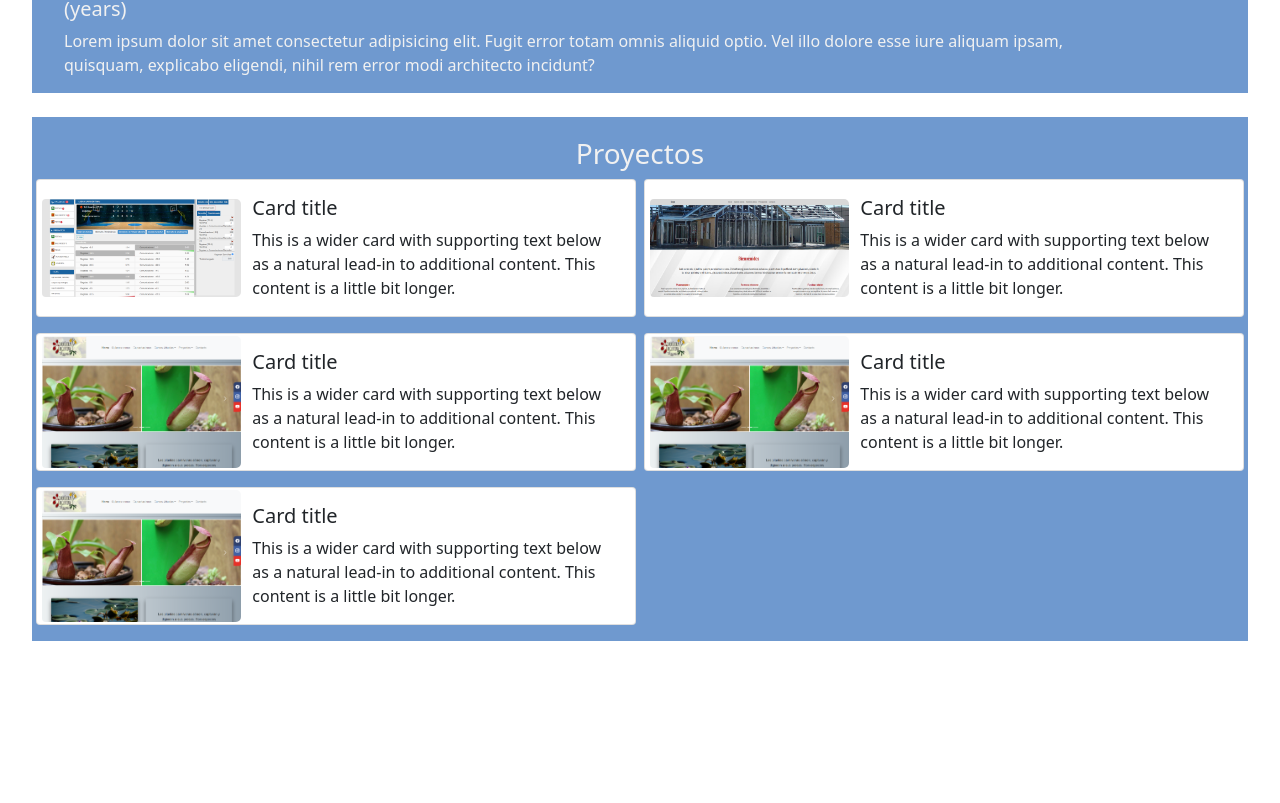
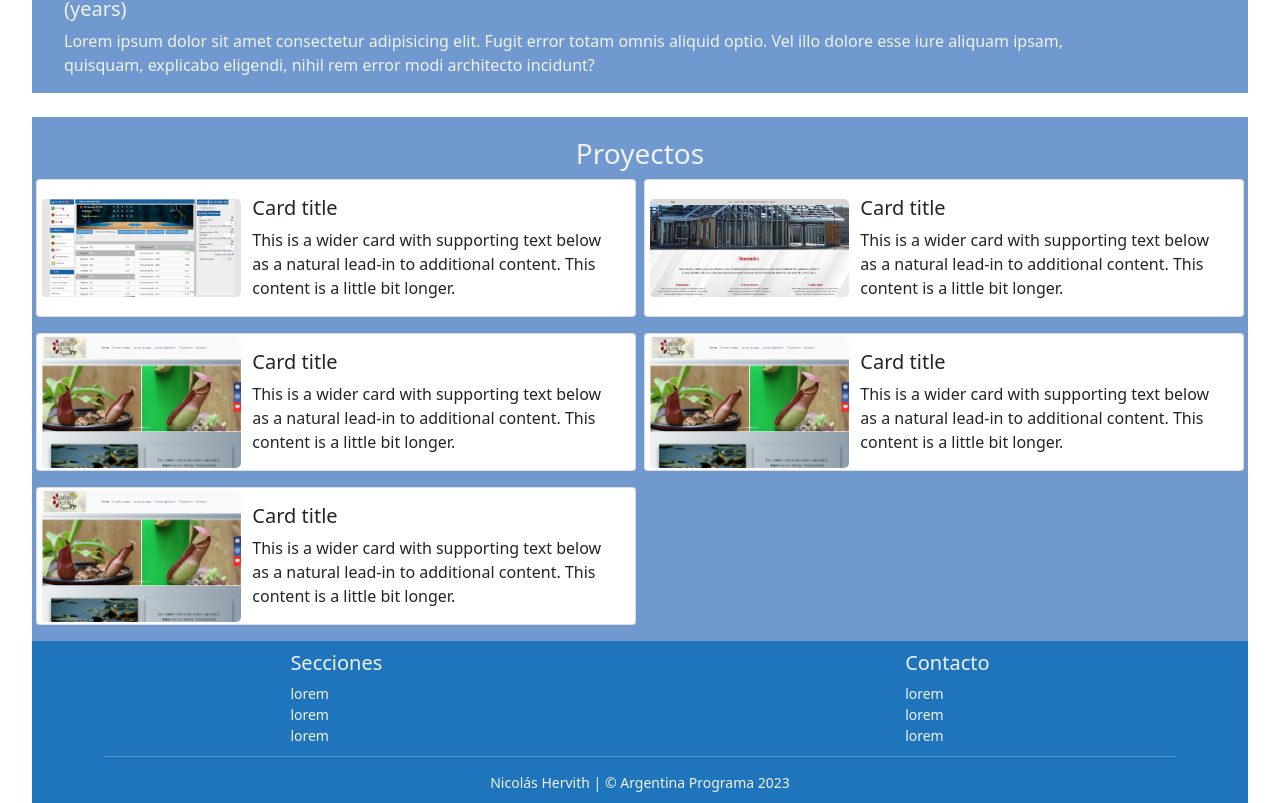
Before and after one commit to nicohervith/finalProject-argPrograma, an Angular app: page /portfolio in a window 1280 px wide. Shown: the part 1679-2482 px from the top of the page. Before the commit the page ends 2368 px from the top, so only its background shows below. Built offline with nearby package versions, Linux system fonts and the light colour scheme.

Commit message:
footer added

```diff
--- /dev/null
+++ b/src/app/components/footer/footer.component.css
@@ -0,0 +1,35 @@
+.row {
+  width: 95%;
+  background-color: #0666b4e5;
+  margin: auto;
+}
+h5 {
+  color: #f1f1f1;
+}
+.footer-container {
+  display: flex;
+  flex-direction: row;
+  gap: 30px;
+  justify-content: space-around;
+  align-items: center;
+  margin:10px 0 10px 0;
+}
+hr {
+  width: 90%;
+  margin: auto;
+  color: #f1f1f1;
+}
+.row p {
+  color: #f1f1f1;
+  font-size: 14px;
+  margin: auto;
+}
+
+.nombre-container{
+  margin-top:15px;
+  margin-bottom: 10px;
+}
+.nombre {
+  margin:20px 0 0 20px;
+  text-align: center;
+}
--- /dev/null
+++ b/src/app/components/footer/footer.component.html
@@ -0,0 +1,23 @@
+<div class="row">
+  <footer>
+    <div class="footer-container">
+      <div>
+        <h5>Secciones</h5>
+        <p>lorem</p>
+        <p>lorem</p>
+        <p>lorem</p>
+      </div>
+      <div>
+        <h5>Contacto</h5>
+        <p>lorem</p>
+        <p>lorem</p>
+        <p>lorem</p>
+      </div>
+
+    </div>
+    <hr>
+    <div class="nombre-container">
+    <p class="nombre"> Nicolás Hervith | © Argentina Programa 2023</p>
+    </div>
+  </footer>
+</div>
--- /dev/null
+++ b/src/app/components/footer/footer.component.ts
@@ -0,0 +1,15 @@
+import { Component, OnInit } from '@angular/core';
+
+@Component({
+  selector: 'app-footer',
+  templateUrl: './footer.component.html',
+  styleUrls: ['./footer.component.css']
+})
+export class FooterComponent implements OnInit {
+
+  constructor() { }
+
+  ngOnInit(): void {
+  }
+
+}
--- a/src/app/components/portfolio/portfolio.component.html
+++ b/src/app/components/portfolio/portfolio.component.html
@@ -4,5 +4,4 @@
 <app-education></app-education>
 <br>
 <app-projects></app-projects>
-<br>
-<br>
+<app-footer></app-footer>
--- /dev/null
+++ b/src/app/components/skills/skills.component.html
@@ -0,0 +1 @@
+<p>skills works!</p>
--- /dev/null
+++ b/src/app/components/skills/skills.component.ts
@@ -0,0 +1,15 @@
+import { Component, OnInit } from '@angular/core';
+
+@Component({
+  selector: 'app-skills',
+  templateUrl: './skills.component.html',
+  styleUrls: ['./skills.component.css']
+})
+export class SkillsComponent implements OnInit {
+
+  constructor() { }
+
+  ngOnInit(): void {
+  }
+
+}
```
Also changed, not shown: src/app/app-routing.module.ts (+11 -13 lines), src/app/app.module.ts (+6 -1 lines), src/app/components/social/social.component.html (+5 -5 lines), src/app/components/skills/skills.component.css (added).
